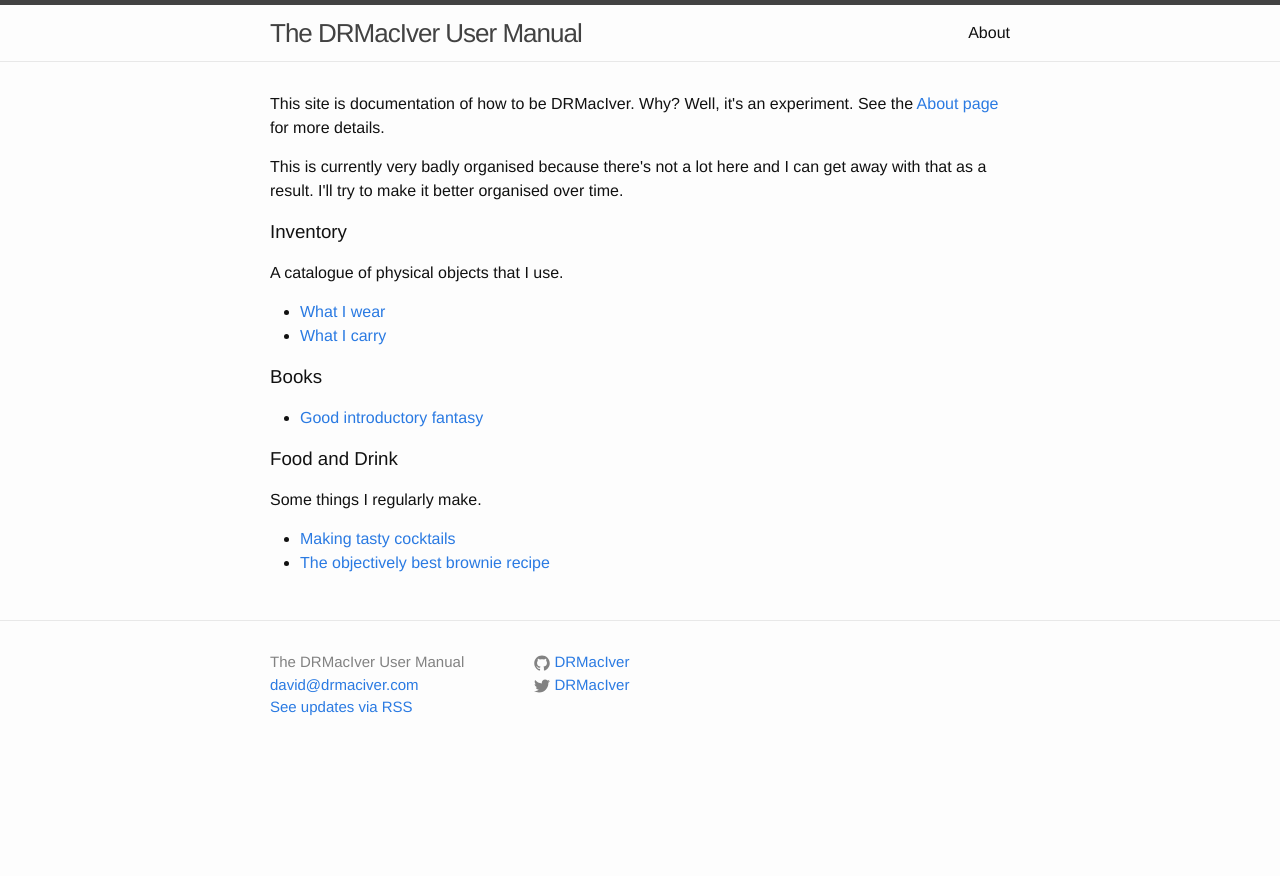
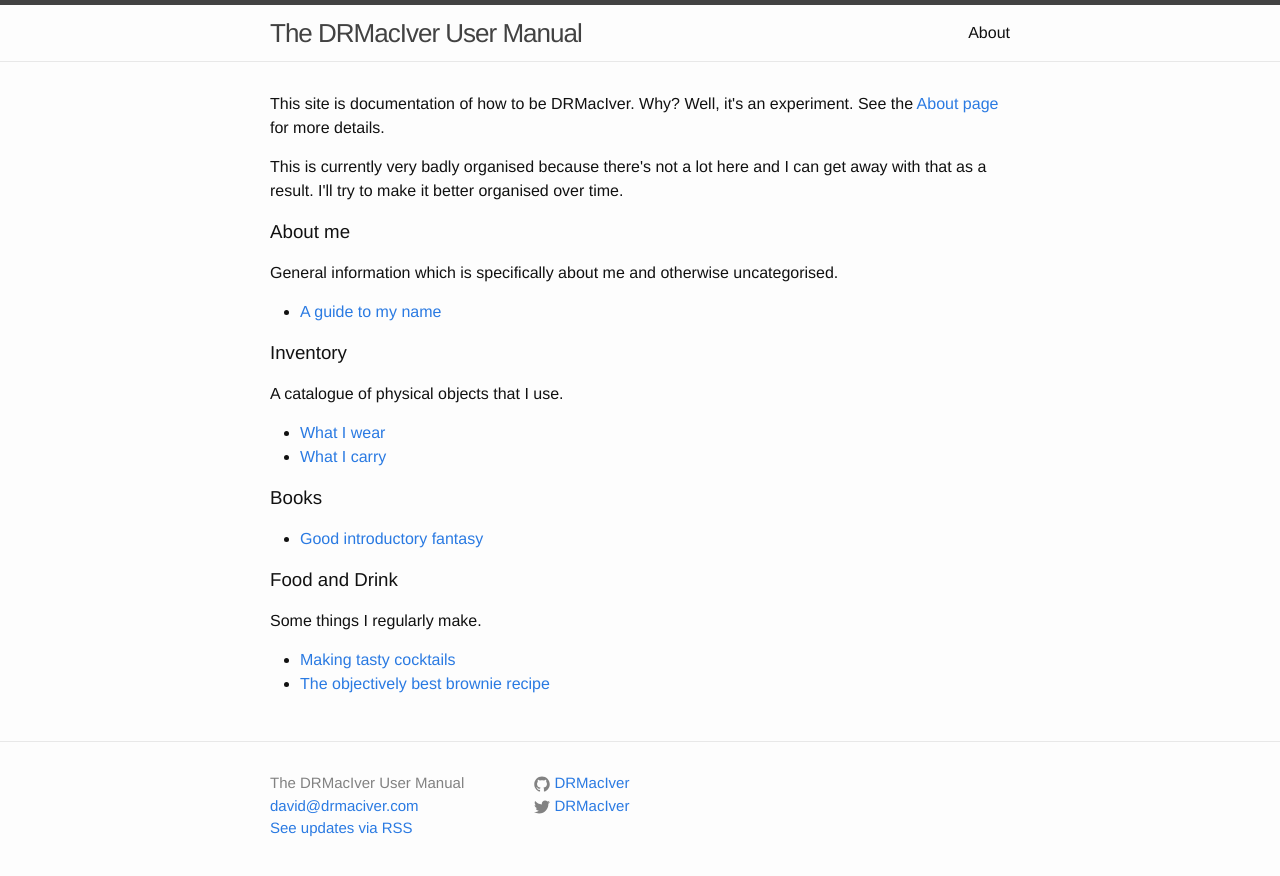
Before and after one commit to DRMacIver/docs, a Jekyll site: the page built from index.html, in a window 1280 px wide. Shown: the top 876 px of the page. Built offline with Jekyll 4.4.1, drawn with Linux system fonts in a browser that asks for light colours.

Commit message:
Add pronunciation guide

```diff
--- a/index.html
+++ b/index.html
@@ -18,6 +18,17 @@ date: 2015-12-06 00:00:00
       that as a result. I'll try to make it better organised over time.
     </p>
   </section>
+
+  <section>
+    <h3>About me</h3>
+
+    <p>General information which is specifically about me and otherwise uncategorised.</p>
+
+    <ul>
+      <li><a href="/name/">A guide to my name</a></li>
+    </ul>
+  </section>
+
 
   <section>
     <h3>Inventory</h3>
```
Also changed, not shown: name/index.markdown (added, +38 -0 lines).
